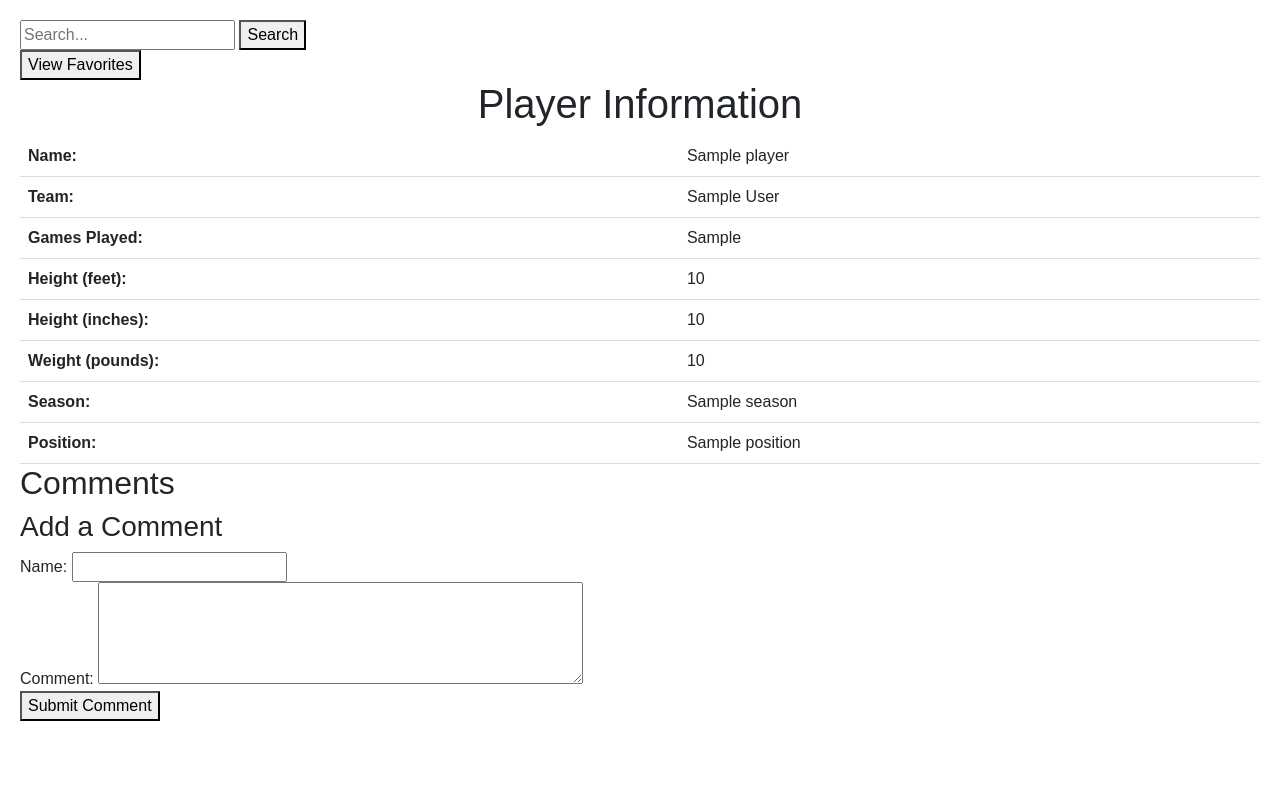
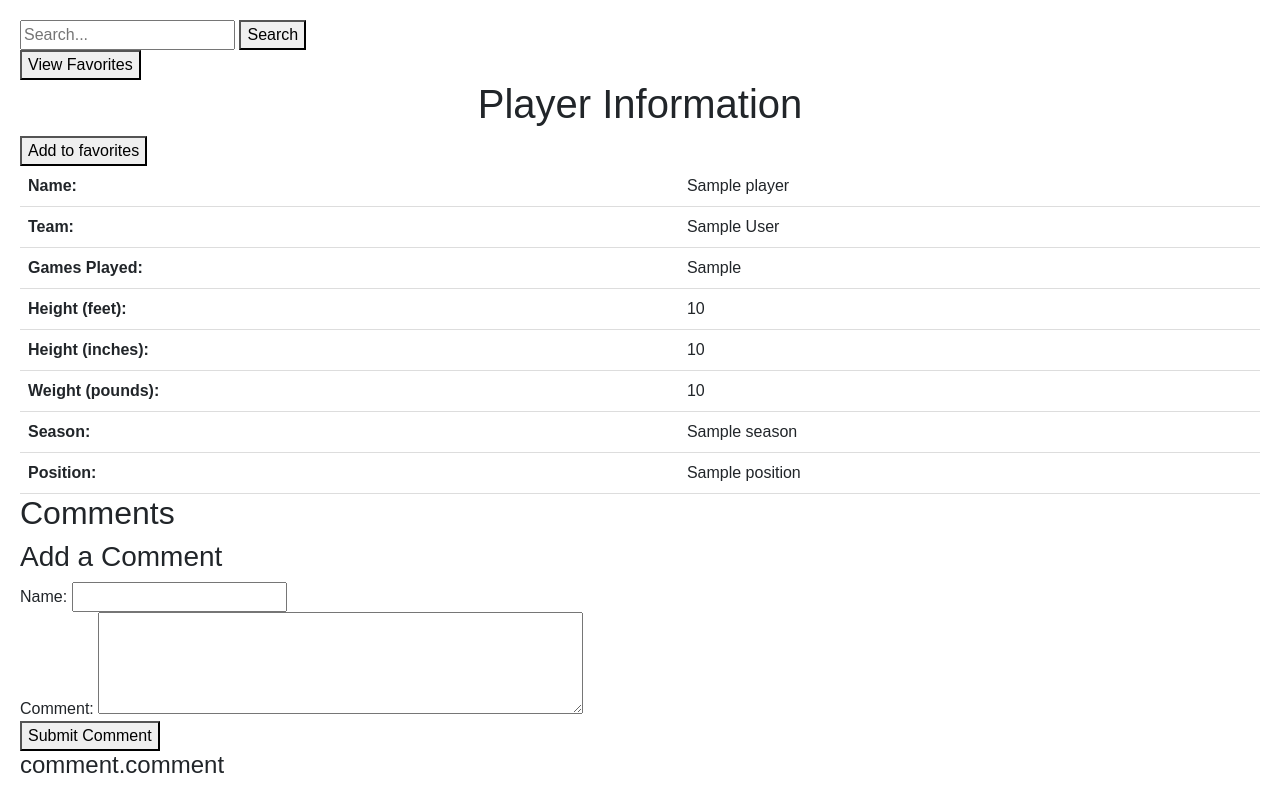
Before and after one commit to pablo-cs/sports-data, a Flask app: template app/templates/athlete.html in a window 1280 px wide. Run offline with Flask 3, Linux system fonts and the light colour scheme; tables that the repository leaves empty hold one stand-in row (values such as "Sample post"); the template is opened without the code that fills it: values that come from a table or form of the project are taken from there, most other values are stand-ins (such as "Sample title", 1, 10 or a date in 2020).

Commit message:
Updated routes.py

```diff
--- a/app/app.py
+++ b/app/app.py
@@ -6,7 +6,7 @@
 from routes import (
     home,
     search,
-    add,
+    add_fav,
     remove,
     view_fav,
     add_comment
@@ -23,7 +23,7 @@
 #app.routes go here
 app.route('/')(home)
 app.route('/search', methods=['POST'])(search)
-app.route('/add', methods=['POST'])(add)
+app.route('/add', methods=['POST'])(add_fav)
 app.route('/remove', methods=['POST'])(remove)
 app.route('/view_fav', methods=['GET', 'POST'])(view_fav)
 app.route('/add_comment', methods=['POST'])(add_comment)
--- a/app/templates/athlete.html
+++ b/app/templates/athlete.html
@@ -4,6 +4,10 @@
         <h2>Player Not Found</h2>
   {% else %}
   <h1>Player Information </h1>
+  <form action="{{ url_for('add_fav') }}"" method="POST">
+      <input type="hidden" name="added_user" value="{{ streamer }}">
+      <button type="submit">Add to favorites</button>
+  </form>
   <table>
     <tr>
       <th>Name:</th>
@@ -122,15 +126,19 @@
     <div id="comments-list"></div>
 
     <h3>Add a Comment</h3>
-    <form id="comment-form">
+    <form id="comment-form" action="{{ url_for('add_comment') }}">
+      <input type="hidden" name="player_id" value="{{ player['id'] }}">
       <label for="name-input">Name:</label>
       <input type="text" id="name-input" required>
       <br>
       <label for="comment-input">Comment:</label>
       <textarea id="comment-input" rows="4" cols="50" required></textarea>
       <br>
-      <button type="button" onclick="addComment()">Submit Comment</button>
+      <button type="button">Submit Comment</button>
     </form>
+    {% for comment in comments %}
+      <h4>comment.comment</h4>
+    {% endfor %}
   </div>
   {% endif %}
 {% endblock content %}
```
Also changed, not shown: app/routes.py (+10 -7 lines).
